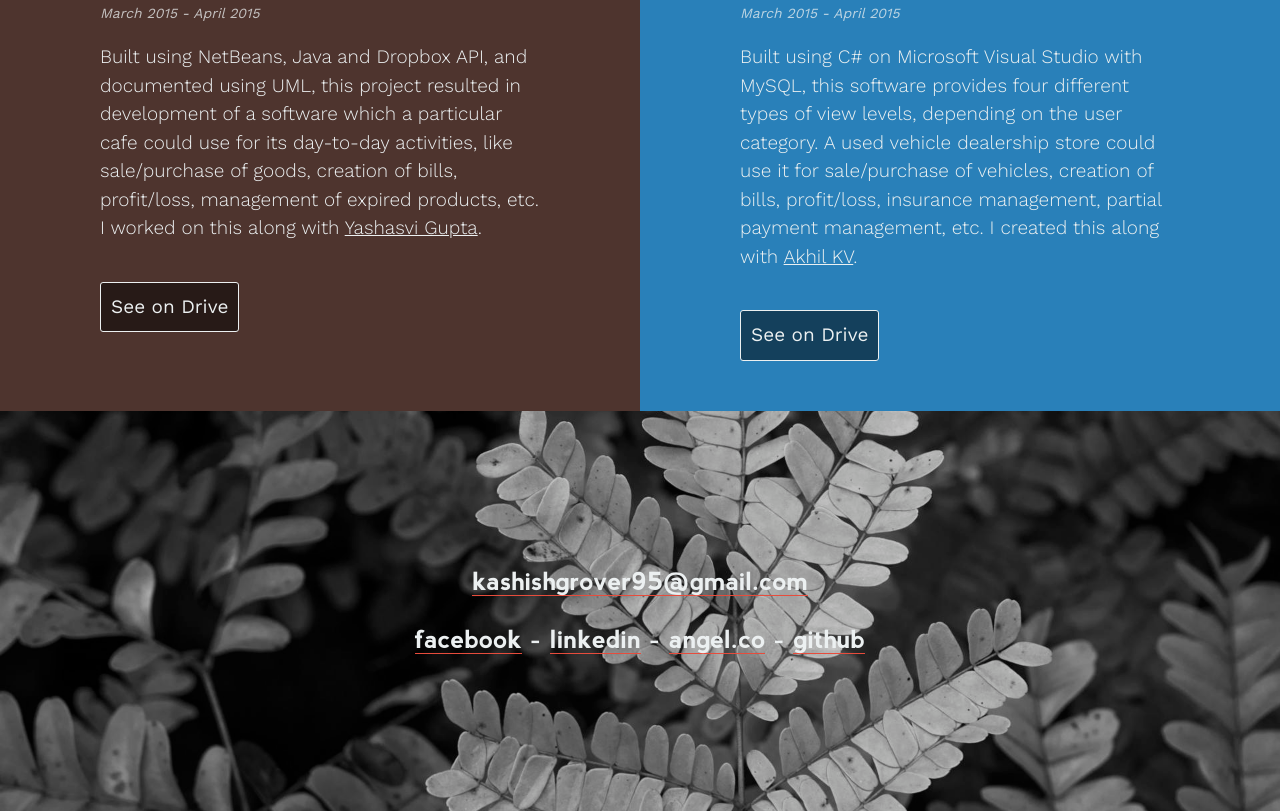
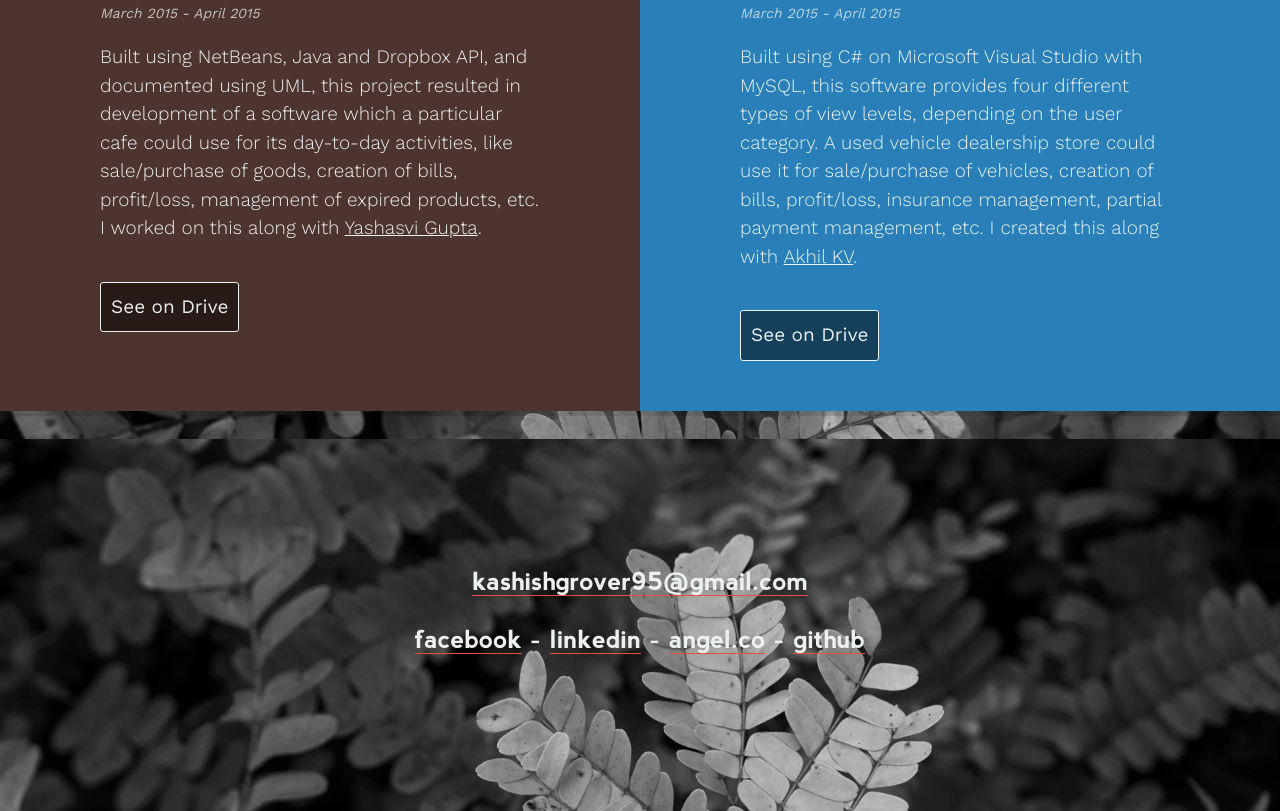
Before and after one commit to kashishgrover/kashishgrover.github.io, a plain HTML site: page index.html in a window 1280 px wide. Shown: the part 2121-2932 px from the top of the page. Drawn offline with nearby package versions, Linux system fonts and the light colour scheme.

Commit message:
Fixed background image position

```diff
--- a/codes/style.css
+++ b/codes/style.css
@@ -295,7 +295,6 @@ footer {
   z-index: -2;
   text-align: center;
   display: flex;
-  background: url('../img/KGP_5267.jpg') no-repeat center center fixed;
   -webkit-background-size: cover;
   -moz-background-size: cover;
   -o-background-size: cover;
```
